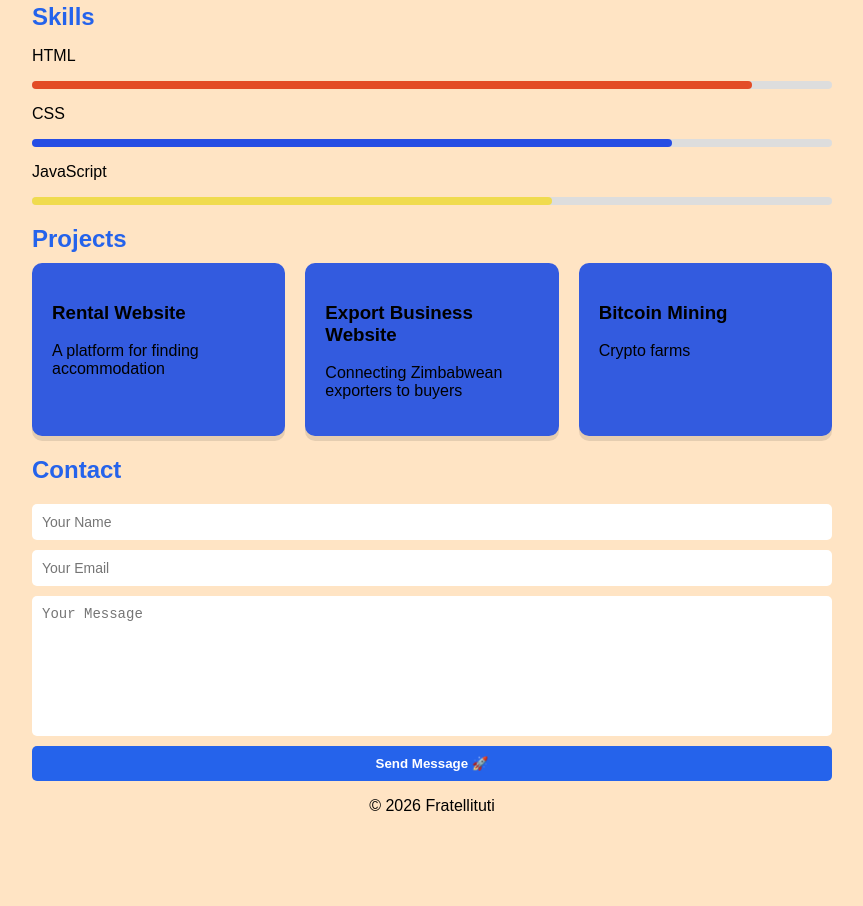
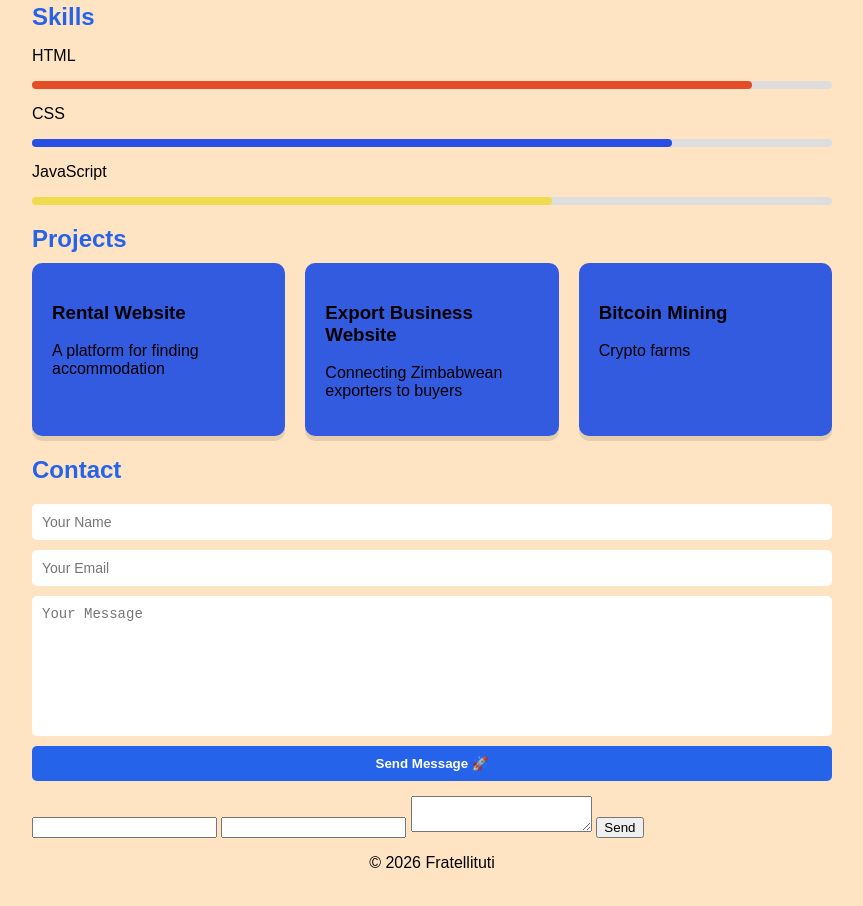
Before and after one commit to fratellituti998/portfolio, a plain HTML site: page frontend/index.html in a window 1280 px wide. Shown: the part 616-1522 px from the top of the page, without its empty margins (208-1071 px from the left). Before the commit the page ends 1471 px from the top, so only its background shows below. Drawn offline with Linux system fonts and the light colour scheme.

Commit message:
added netlify form

```diff
--- a/frontend/index.html
+++ b/frontend/index.html
@@ -173,6 +173,12 @@
     <p id="form-status"></p>
 </section>
 
+<form name="contact" method="POST" data-netlify="true">
+  <input type="text" name="name" required />
+  <input type="email" name="email" required />
+  <textarea name="message" required></textarea>
+  <button type="submit">Send</button>
+</form>
 
 <!-- ================= FOOTER ================= -->
 <footer>
```
Also changed, not shown: 1 other file.
